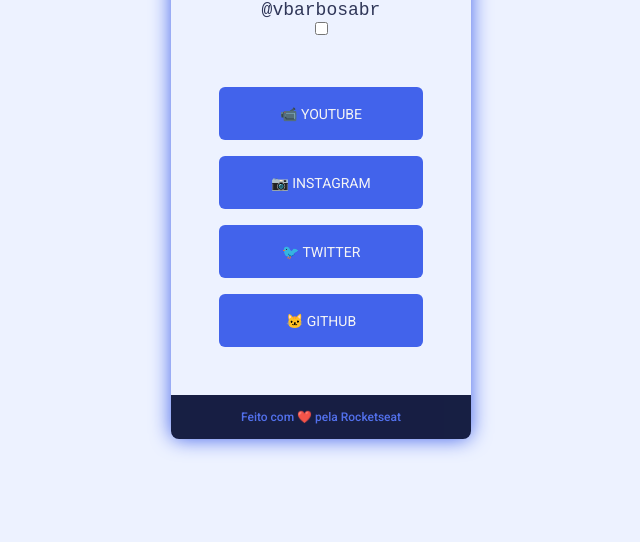
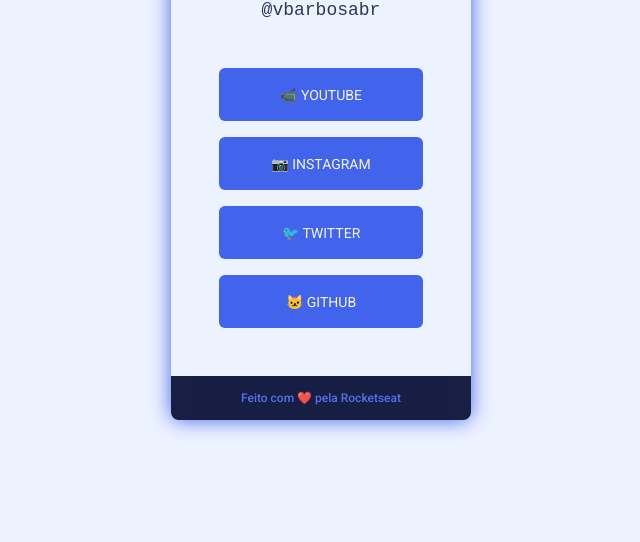
Before and after one commit to ValdeirBarbosa/maratonaExplore2-RocketSeat, a plain HTML site: page index.html in a window 1280 px wide. Shown: the part 258-800 px from the top of the page, without its empty margins (319-959 px from the left). Drawn offline with Linux system fonts and the light colour scheme.

Commit message:
Update index.html

```diff
--- a/index.html
+++ b/index.html
@@ -15,9 +15,6 @@
             <img class = "avatar"src="https://github.com/ValdeirBarbosa.png" alt="imagemdeperfil"/>
             <h1>Valdeir Barbosa</h1>
             <p class="username">@vbarbosabr</p>
-            <label for ="switch">
-                <input type="checkbox" id="switch".Dark Mode>
-             </label>
 
             <ul>
                 <li><a href="https://github.com/ValdeirBarbosa" target="_blank">📹 Youtube</a></li>
```
